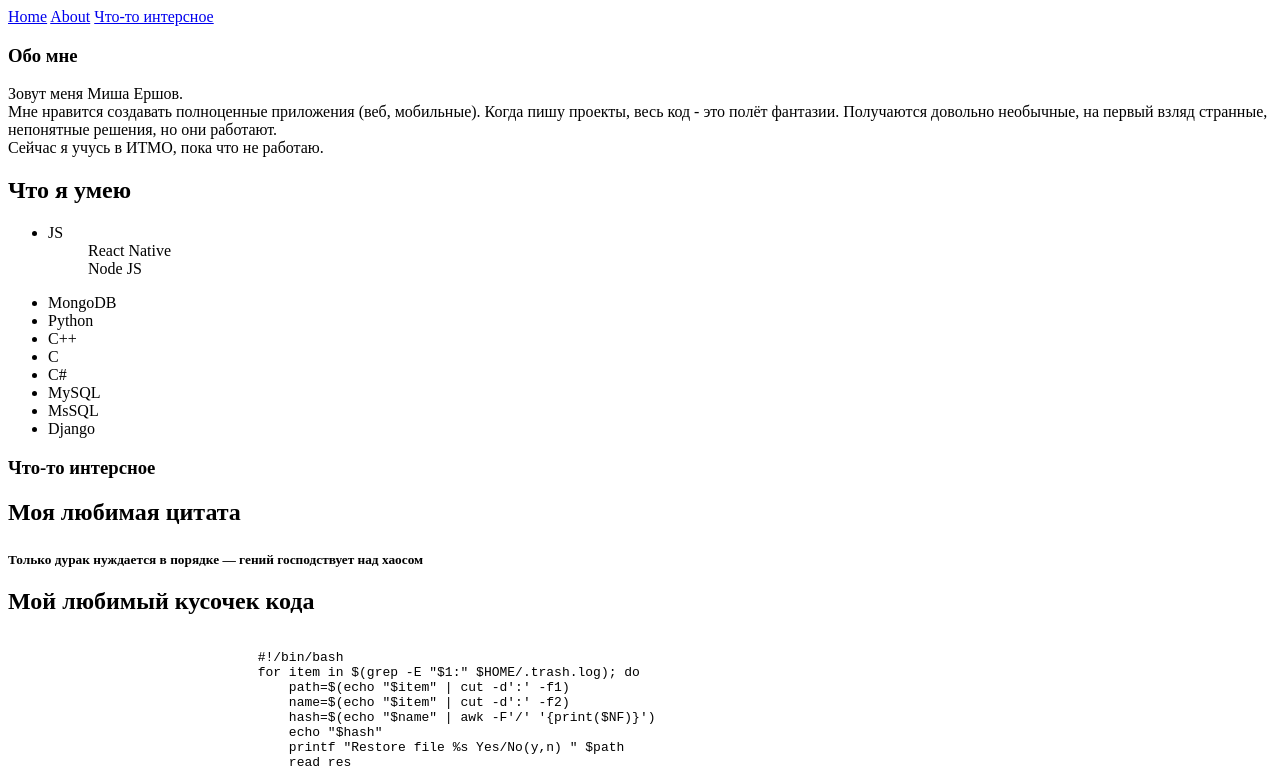
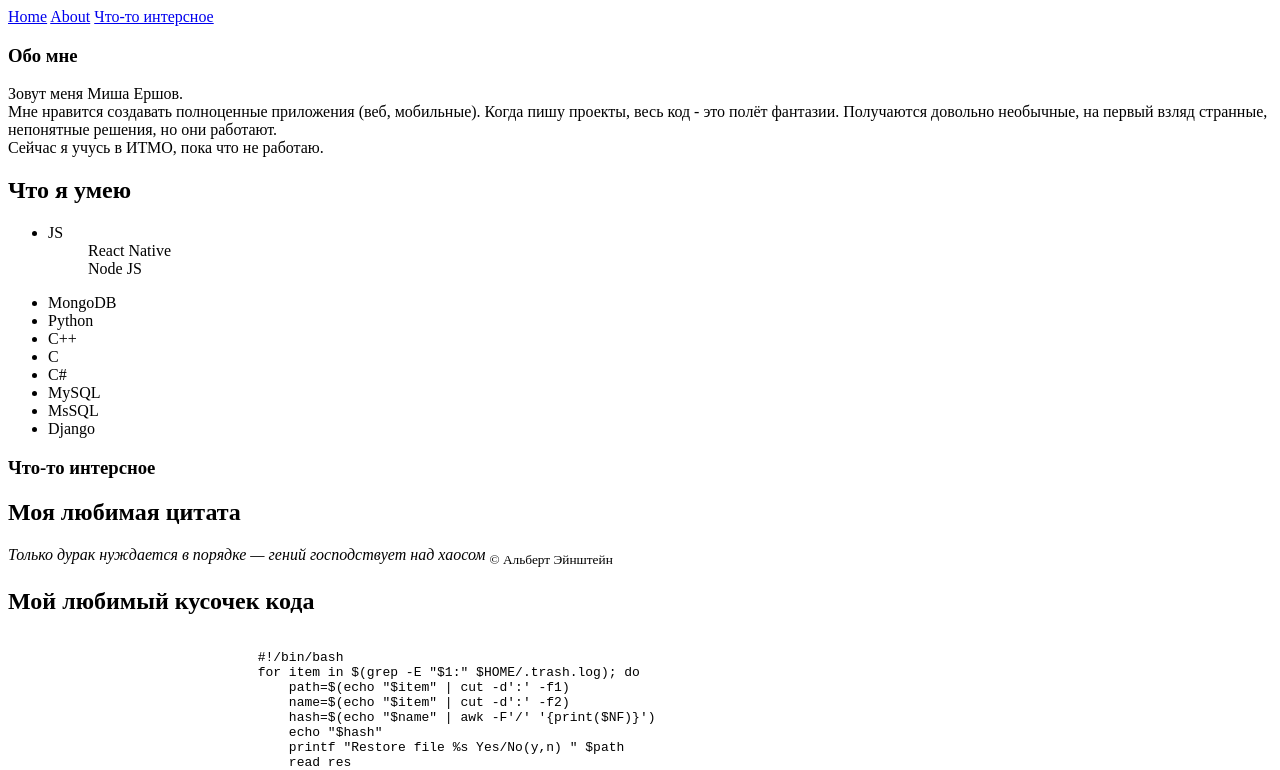
Before and after one commit to ershovmn/web, a plain HTML site: page index.html in a window 1280 px wide. Shown: the top 770 px of the page. Drawn offline with Linux system fonts and the light colour scheme.

Commit message:
изменение цитата

```diff
--- a/index.html
+++ b/index.html
@@ -46,7 +46,8 @@
                 <section id='blabla'>
                     <h1>Что-то интерсное</h1>
                     <h2>Моя любимая цитата</h2>
-                    <sub><b>Только дурак нуждается в порядке — гений господствует над хаосом</b></sub>
+                    <em>Только дурак нуждается в порядке — гений господствует над хаосом</em>
+                    <sub>© Альберт Эйнштейн</sub>
                     <h2>Мой любимый кусочек кода</h2>
                     <pre>
                         <code>
```
